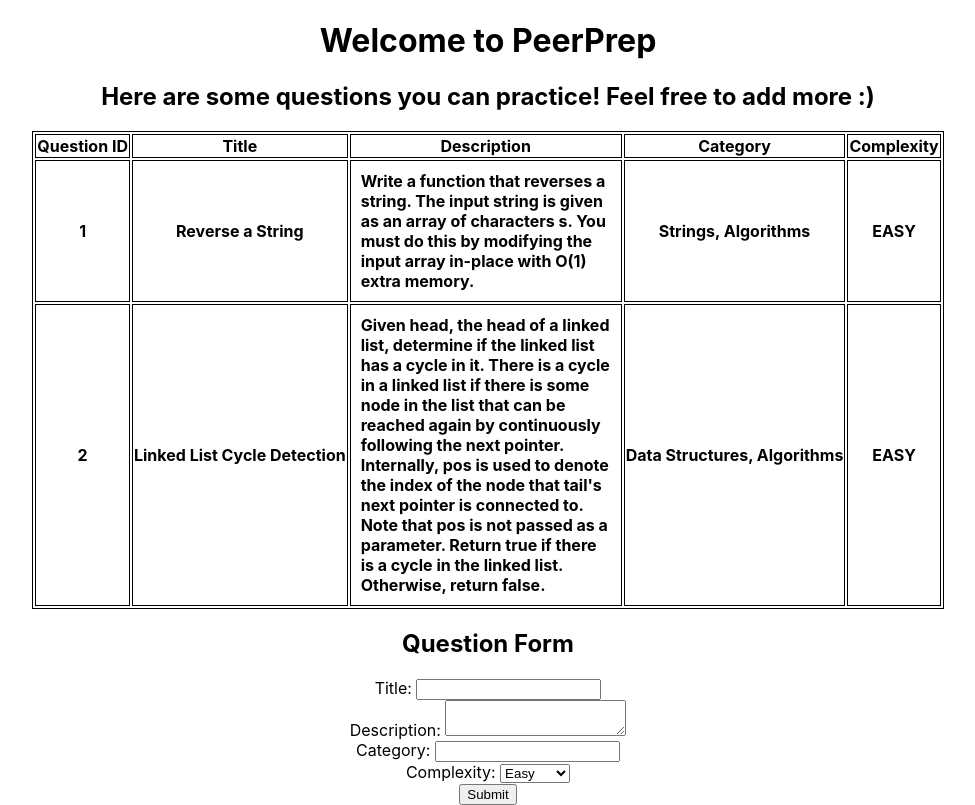
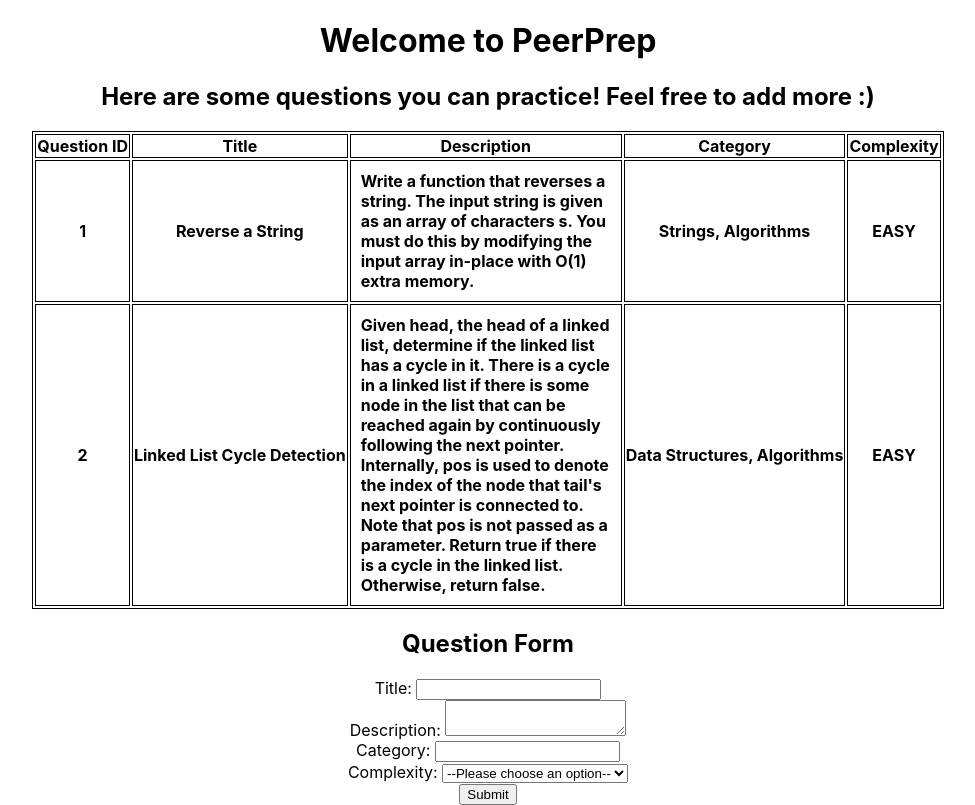
Before and after one commit to PeanutButters93/ay2324s1-course-assessment-g53, a React (Create React App) app: page / in a window 1280 px wide. Shown: the whole page, without its empty margins (152-1127 px from the left). Built offline with nearby package versions, Linux system fonts and the light colour scheme; the HTML template or start-up script is replaced by a standard one.

Commit message:
Add None equivalent option for complexity dropbox

```diff
--- a/src/App.js
+++ b/src/App.js
@@ -30,6 +30,12 @@ const DEFAULT_QNS = [
 function App() {
     const [questions, setQuestions] = useState(DEFAULT_QNS);
 
+    const addQuestion = ({ title, description, category, complexity }) => {
+        const id = questions.length + 1;
+        const question = { id, title, description, category, complexity };
+        setQuestions([...questions, question]);
+    };
+
     return (
     <>
         <header>
@@ -47,17 +53,21 @@ function App() {
                 <th>Category</th>
                 <th>Complexity</th>
             </tr>
-          {questions.map((x) => (
+            {
+            questions.map((x) => (
                 <tr>
                 <th>{x.id}</th>
                 <th>{x.title}</th>
                 <th className="description">{x.description}</th>
                 <th>{x.category}</th>
                 <th>{x.complexity}</th>
-            </tr>
-          ))}
+                </tr>))
+            }
             </table>
-        <QuestionForm />
+            <QuestionForm
+                addQuestion = {addQuestion}
+                COMPLEXITY = {COMPLEXITY}
+            />
         </div>
     </>
     );
--- a/src/QuestionForm.js
+++ b/src/QuestionForm.js
@@ -1,6 +1,14 @@
+import { useState } from "react";
 import "./QuestionForm.css";
 
-const QuestionForm = () => {
+const QuestionForm = (props) => {
+    const { addQuestion, COMPLEXITY } = props;
+
+    const [title, setTitle] = useState("");
+    const [description, setDescription] = useState("");
+    const [category, setCategory] = useState("");
+    const [complexity, setComplexity] = useState(COMPLEXITY.EASY);
+
     return (
         <form>
             <h2>Question Form</h2>
@@ -19,6 +27,7 @@ const QuestionForm = () => {
             <div>
                 <label htmlFor="complexity">Complexity: </label>
                 <select id="complexity">
+                    <option value="">--Please choose an option--</option>
                     <option value="EASY">Easy</option>
                     <option value="MEDIUM">Medium</option>
                     <option value="HARD">Hard</option>
```
Lines whose indentation alone changed are shown as unchanged.
